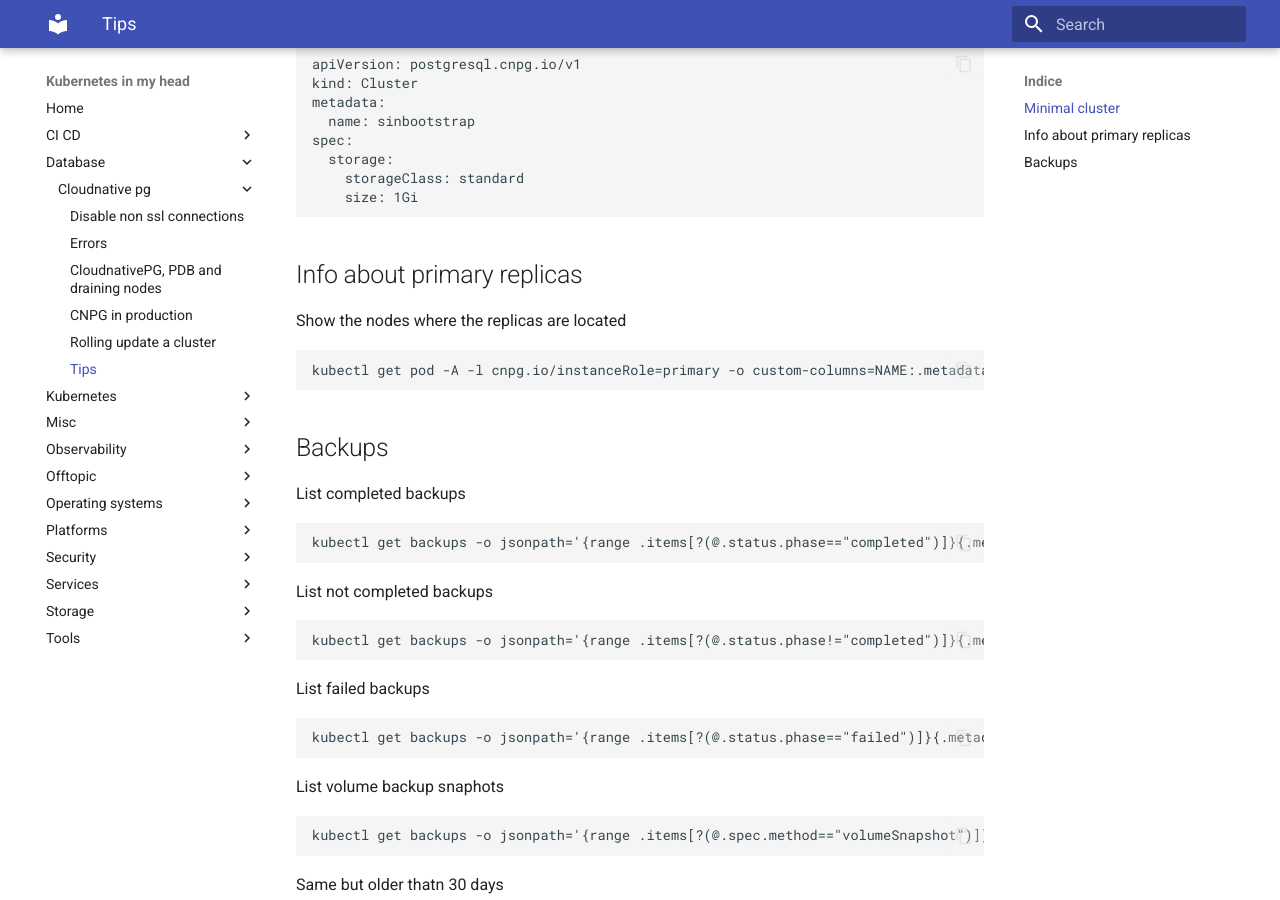
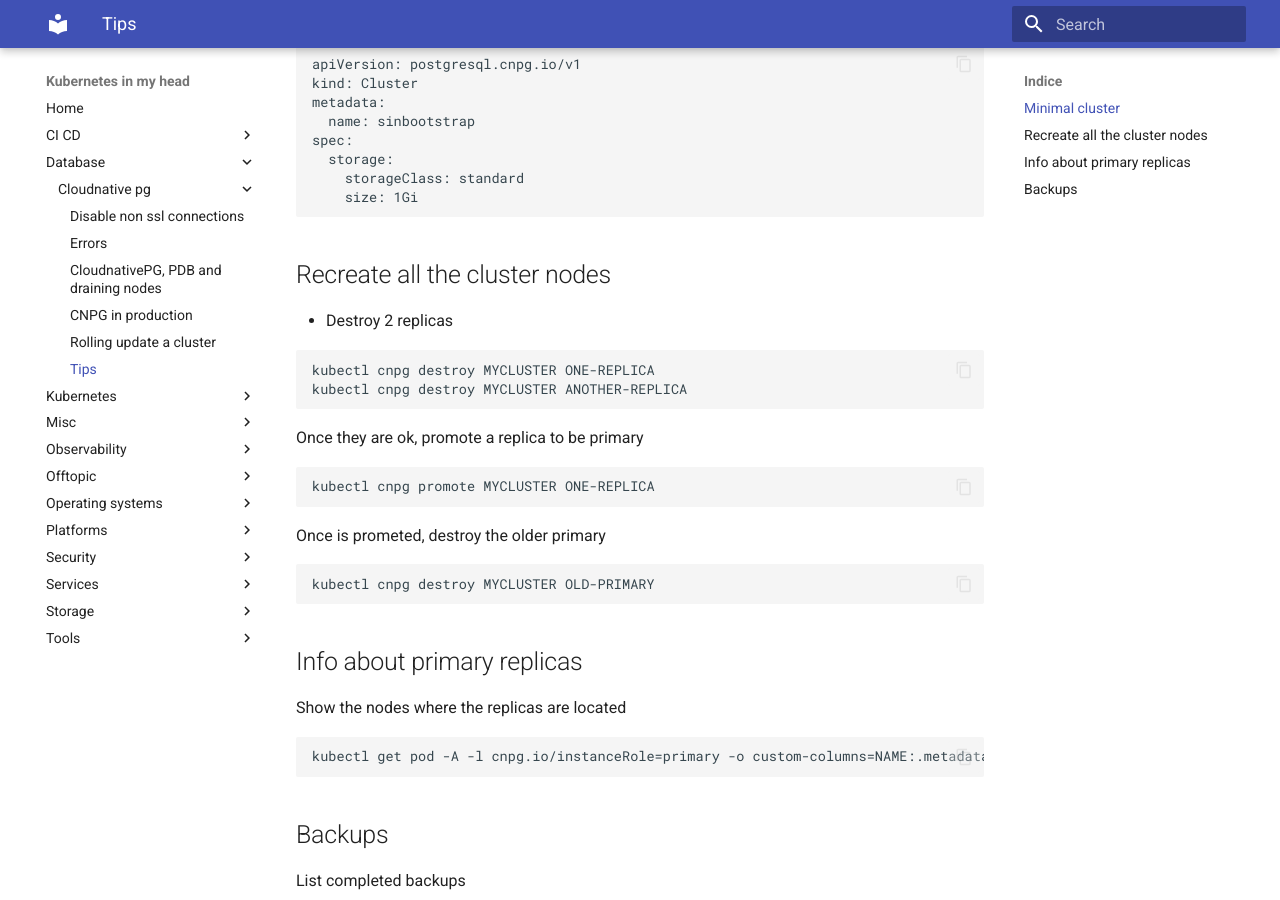
Before and after one commit to jorgelon/kubernetesinmyhead.net, an MkDocs documentation site: the page built from docs/database/cloudnative-pg/tips.md, in a window 1280 px wide and 900 px high, scrolled down 268 px. Built offline with MkDocs 1.6.1 and Material for MkDocs 9.7.7, drawn with Linux system fonts in a browser that asks for light colours.

Commit message:
add tips

````diff
--- a/docs/database/cloudnative-pg/tips.md
+++ b/docs/database/cloudnative-pg/tips.md
@@ -13,6 +13,27 @@ spec:
   storage:
     storageClass: standard
     size: 1Gi
+```
+
+## Recreate all the cluster nodes
+
+- Destroy 2 replicas
+
+```shell
+kubectl cnpg destroy MYCLUSTER ONE-REPLICA
+kubectl cnpg destroy MYCLUSTER ANOTHER-REPLICA
+```
+
+Once they are ok, promote a replica to be primary
+
+```shell
+kubectl cnpg promote MYCLUSTER ONE-REPLICA
+```
+
+Once is prometed, destroy the older primary
+
+```shell
+kubectl cnpg destroy MYCLUSTER OLD-PRIMARY
 ```
 
 ## Info about primary replicas
````
